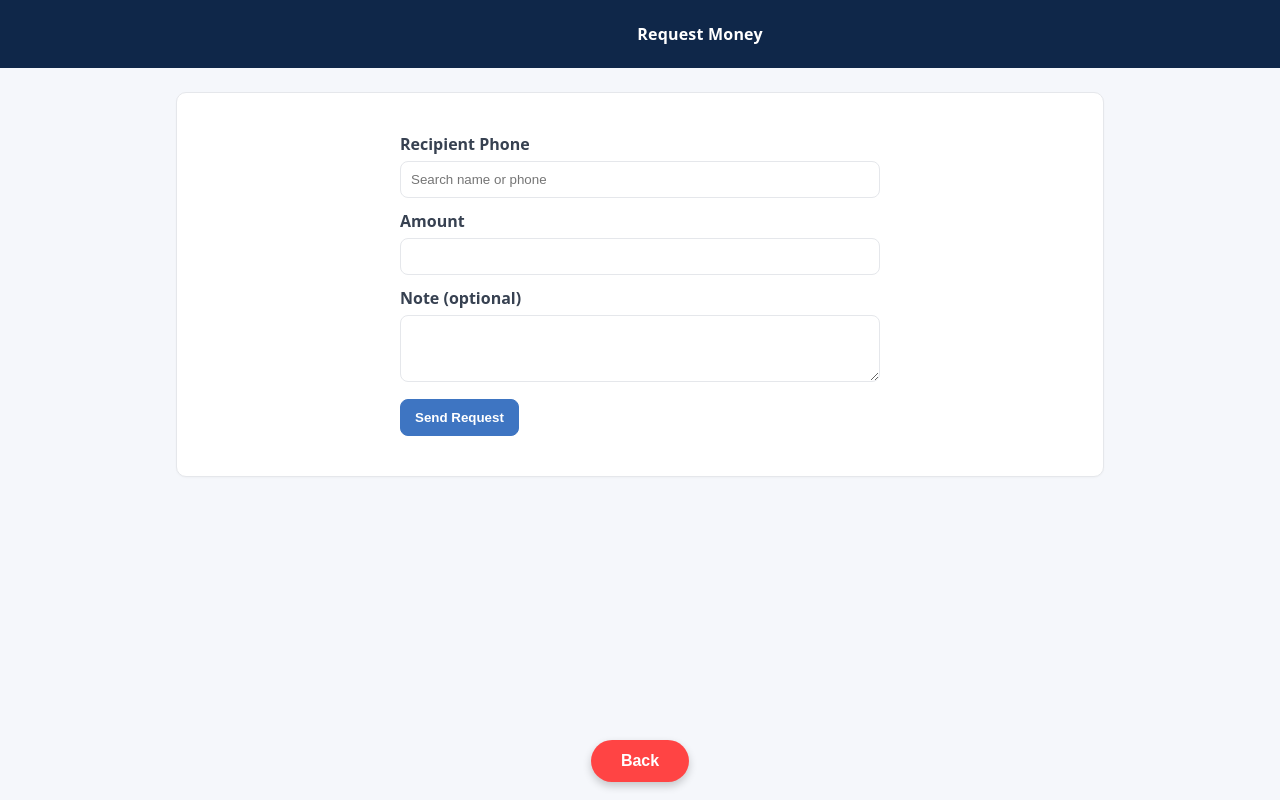
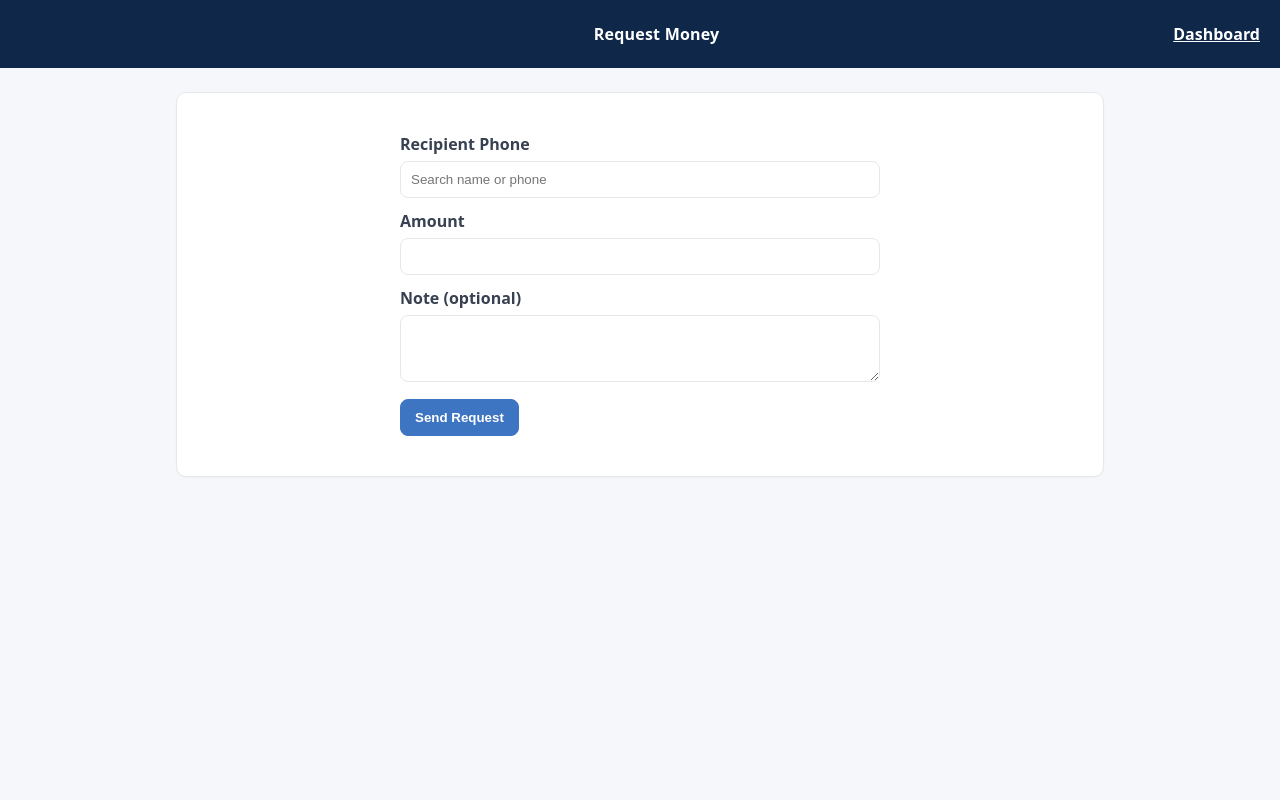
Before and after one commit to smrafy20/Dascapital_Merge, a Flask app: page /request_money in a window 1280 px wide. Run offline with Flask 3, Linux system fonts and the light colour scheme; the visitor is signed in with stand-in values (Sample User, id 1).

```diff
--- a/templates/request_money.html
+++ b/templates/request_money.html
@@ -14,18 +14,20 @@
     .sugg-item { padding:8px 10px; cursor:pointer; }
     .sugg-item:hover { background:#f3f4f6; }
     .pos-wrap { position:relative; }
-    /* Ensure logo visibility */
-    .logo-btn { width: 120px; height: 40px; background-color: transparent; border: none; cursor: pointer; background-image: url('https://i.postimg.cc/nLt7Kfnk/Mobile-Banking-Logo.png'); background-size: contain; background-repeat: no-repeat; background-position: center; }
+  /* Ensure logo visibility */
+  .logo-btn { width: 120px; height: 40px; background-color: transparent; border: none; cursor: pointer; background-image: url('https://i.postimg.cc/nLt7Kfnk/Mobile-Banking-Logo.png'); background-size: contain; background-repeat: no-repeat; background-position: center; }
   </style>
 </head>
 <body>
   <nav class="navbar">
     <button class="logo-btn" onclick="window.location.href='{{ url_for('dashboard.dashboard') }}'"></button>
     <div class="title">Request Money</div>
-    <div class="nav-actions"></div>
+    <div class="nav-actions">
+      <a href="{{ url_for('dashboard.dashboard') }}">Dashboard</a>
+    </div>
   </nav>
   <div class="container">
-    <div class="card"><div class="card-body">
+  <div class="card"><div class="card-body">
       <form class="form" method="POST" action="{{ url_for('requests.request_money_submit') }}">
         <div class="row pos-wrap">
           <label for="recipient_phone">Recipient Phone</label>
@@ -71,8 +73,5 @@
       document.addEventListener('click', (e)=>{ if(!box.contains(e.target) && e.target!==input) box.style.display='none'; });
     })();
   </script>
-  <div class="back-button-container">
-    <button class="back-button" onclick="location.href='{{ url_for('dashboard.dashboard') }}'">Back</button>
-  </div>
 </body>
 </html>
```
